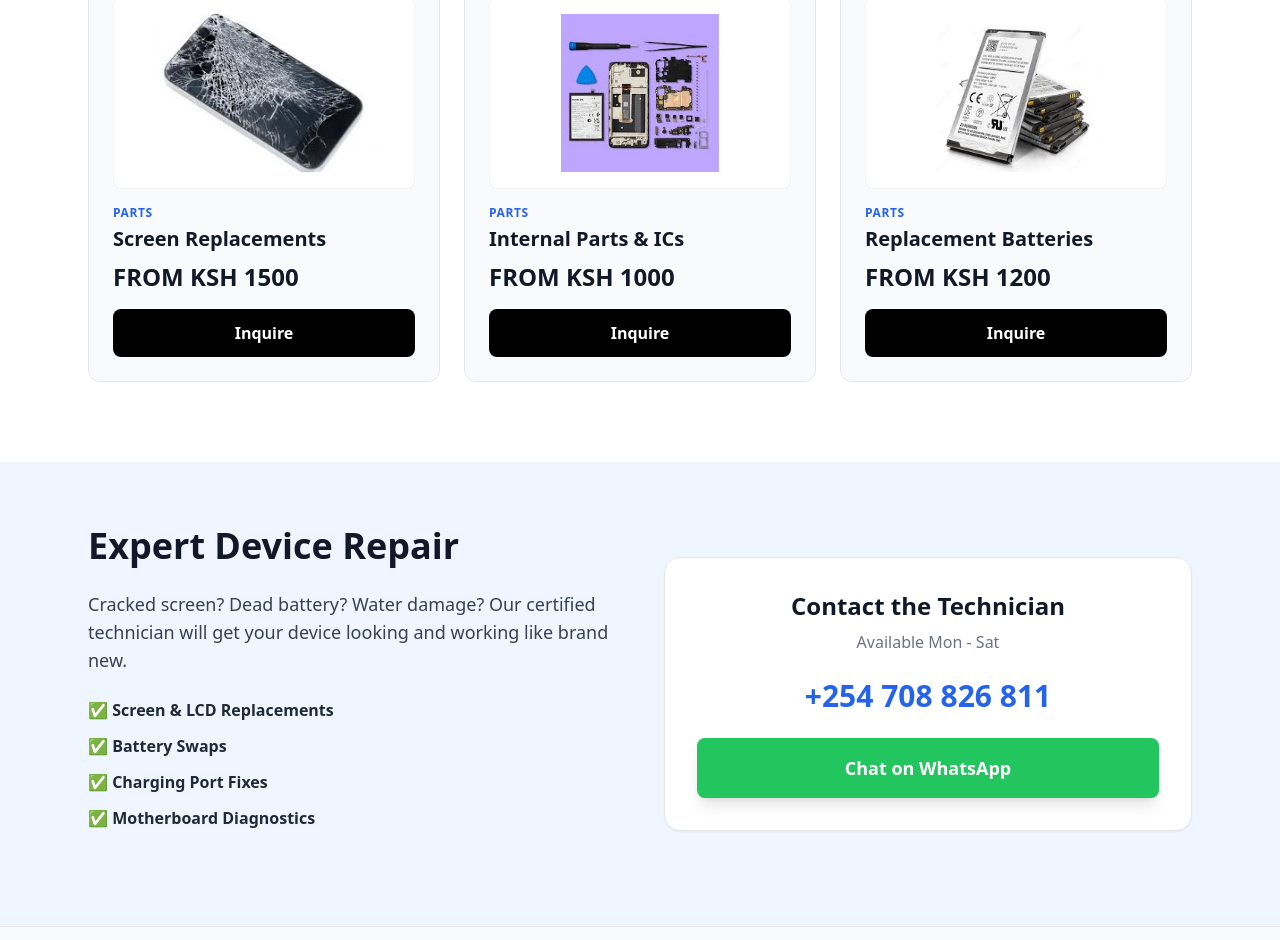
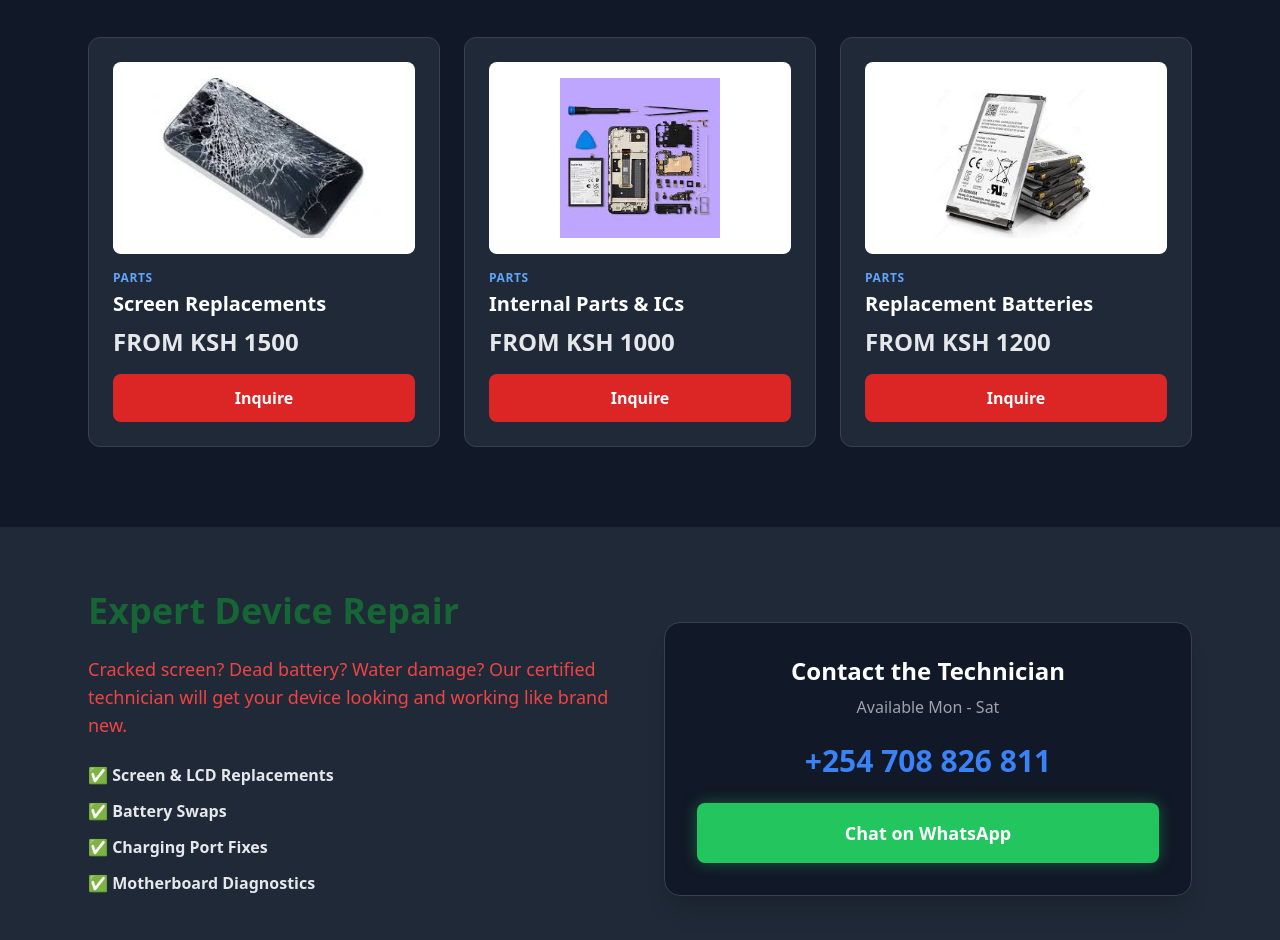
Before and after one commit to ODHIAMBO-we/ezraphones, a plain HTML site: page repairs.html in a window 1280 px wide. Shown: the part 261-1201 px from the top of the page. Drawn offline with nearby package versions, Linux system fonts and the light colour scheme.

Commit message:
Refactor repairs.html for dark theme and layout

```diff
--- a/repairs.html
+++ b/repairs.html
@@ -6,64 +6,73 @@
     <title>Repairs & Parts | EZRAPHONES & REPAIR</title>
     <script src="https://cdn.tailwindcss.com"></script>
 </head>
-    <nav class="bg-white shadow-sm sticky top-0 z-50">
-        <div class="max-w-6xl mx-auto px-6 py-4 flex justify-between items-center">
-            <h1 class="text-xl font-extrabold tracking-tight">EZRAPHONES<span class="text-blue-600">&REPAIR</span></h1>
-            <div class="space-x-6 font-semibold text-gray-600">
-                <a href="index.html" class="hover:text-blue-600 transition">Home</a>
-                <a href="index.html#shop" class="hover:text-blue-600 transition">Shop Phones</a>
-                <a href="repairs.html" class="hover:text-blue-600 transition text-blue-600">Repairs & Parts</a>
-            </div>
+<body class="bg-gray-900 text-white font-sans scroll-smooth">
+
+    <!-- DARK HEADER WITHOUT SCROLLING AD -->
+    <header class="bg-black/90 backdrop-blur-md shadow-lg sticky top-0 z-50 pt-6 pb-4 border-b border-gray-800">
+        <div class="w-full text-center mb-4">
+            <h1 class="text-3xl md:text-4xl font-extrabold tracking-tight text-white">
+               <span class="text-green-700">EZRA PHONES</span> <span class="text-red-500">& REPAIRS</span>
+            </h1>
         </div>
-    </nav>
+        <div class="flex justify-center space-x-8 font-bold text-lg text-gray-400">
+            <a href="index.html" class="hover:text-blue-500 transition">Home</a>
+            <a href="index.html#shop" class="hover:text-blue-500 transition">Shop Phones</a>
+            <a href="repairs.html" class="hover:text-blue-500 transition text-white">Repairs & Parts</a>
+        </div>
+    </header>
 
-    <section class="py-20 bg-white">
+    <!-- SPARE PARTS GRID SECTION -->
+    <section class="py-20 bg-gray-900">
         <div class="max-w-6xl mx-auto px-6">
-            <h2 class="text-3xl font-extrabold mb-10 border-b pb-4">Replacement Parts</h2>
+            <h2 class="text-3xl font-extrabold mb-10 border-b border-gray-700 pb-4 text-white">Replacement Parts</h2>
 
             <div class="grid grid-cols-2 md:grid-cols-3 gap-4 md:gap-6">
 
-                <div class="bg-gray-50 rounded-xl border border-gray-200 p-4 md:p-6 flex flex-col hover:shadow-lg transition">
-                    <div class="w-full h-40 md:h-48 bg-white border border-gray-100 rounded-lg mb-4 flex items-center justify-center p-4">
+                <!-- Screen Replacements -->
+                <div class="bg-gray-800 rounded-xl border border-gray-700 p-4 md:p-6 flex flex-col hover:shadow-[0_0_15px_rgba(59,130,246,0.5)] transition duration-300">
+                    <div class="w-full h-40 md:h-48 bg-white rounded-lg mb-4 flex items-center justify-center p-4">
                         <img src="download (2).jpg" alt="Screen Replacements" class="max-h-full max-w-full object-contain mix-blend-multiply">
                     </div>
-                    <span class="text-xs font-bold text-blue-600 uppercase tracking-wider mb-1">Parts</span>
-                    <h3 class="text-lg md:text-xl font-bold mb-2">Screen Replacements</h3>
-                    <p class="text-xl md:text-2xl font-extrabold text-gray-900 mt-auto mb-4">FROM KSH 1500</p>
-                    <button onclick="contactSeller('Screen Replacement')" class="w-full bg-black text-white py-2 md:py-3 rounded-lg font-semibold hover:bg-gray-800 transition">Inquire</button>
+                    <span class="text-xs font-bold text-blue-400 uppercase tracking-wider mb-1">Parts</span>
+                    <h3 class="text-lg md:text-xl font-bold text-white mb-2">Screen Replacements</h3>
+                    <p class="text-xl md:text-2xl font-extrabold text-gray-200 mt-auto mb-4">FROM KSH 1500</p>
+                    <button onclick="contactSeller('Screen Replacement')" class="w-full bg-red-600 text-white py-2 md:py-3 rounded-lg font-semibold hover:bg-blue-500 transition">Inquire</button>
                 </div>
 
-                <div class="bg-gray-50 rounded-xl border border-gray-200 p-4 md:p-6 flex flex-col hover:shadow-lg transition">
-                    <div class="w-full h-40 md:h-48 bg-white border border-gray-100 rounded-lg mb-4 flex items-center justify-center p-4">
+                <!-- Internal Parts -->
+                <div class="bg-gray-800 rounded-xl border border-gray-700 p-4 md:p-6 flex flex-col hover:shadow-[0_0_15px_rgba(59,130,246,0.5)] transition duration-300">
+                    <div class="w-full h-40 md:h-48 bg-white rounded-lg mb-4 flex items-center justify-center p-4">
                         <img src="download (4).jpg" alt="Internal Parts" class="max-h-full max-w-full object-contain mix-blend-multiply">
                     </div>
-                    <span class="text-xs font-bold text-blue-600 uppercase tracking-wider mb-1">Parts</span>
-                    <h3 class="text-lg md:text-xl font-bold mb-2">Internal Parts & ICs</h3>
-                    <p class="text-xl md:text-2xl font-extrabold text-gray-900 mt-auto mb-4">FROM KSH 1000</p>
-                    <button onclick="contactSeller('Internal Parts')" class="w-full bg-black text-white py-2 md:py-3 rounded-lg font-semibold hover:bg-gray-800 transition">Inquire</button>
+                    <span class="text-xs font-bold text-blue-400 uppercase tracking-wider mb-1">Parts</span>
+                    <h3 class="text-lg md:text-xl font-bold text-white mb-2">Internal Parts & ICs</h3>
+                    <p class="text-xl md:text-2xl font-extrabold text-gray-200 mt-auto mb-4">FROM KSH 1000</p>
+                    <button onclick="contactSeller('Internal Parts')" class="w-full bg-red-600 text-white py-2 md:py-3 rounded-lg font-semibold hover:bg-blue-500 transition">Inquire</button>
                 </div>
 
-                <div class="bg-gray-50 rounded-xl border border-gray-200 p-4 md:p-6 flex flex-col hover:shadow-lg transition">
-                    <div class="w-full h-40 md:h-48 bg-white border border-gray-100 rounded-lg mb-4 flex items-center justify-center p-4">
+                <!-- Batteries -->
+                <div class="bg-gray-800 rounded-xl border border-gray-700 p-4 md:p-6 flex flex-col hover:shadow-[0_0_15px_rgba(59,130,246,0.5)] transition duration-300">
+                    <div class="w-full h-40 md:h-48 bg-white rounded-lg mb-4 flex items-center justify-center p-4">
                         <img src="download (8).jpg" alt="Batteries" class="max-h-full max-w-full object-contain mix-blend-multiply">
                     </div>
-                    <span class="text-xs font-bold text-blue-600 uppercase tracking-wider mb-1">Parts</span>
-                    <h3 class="text-lg md:text-xl font-bold mb-2">Replacement Batteries</h3>
-                    <p class="text-xl md:text-2xl font-extrabold text-gray-900 mt-auto mb-4">FROM KSH 1200</p>
-                    <button onclick="contactSeller('Replacement Batteries')" class="w-full bg-black text-white py-2 md:py-3 rounded-lg font-semibold hover:bg-gray-800 transition">Inquire</button>
+                    <span class="text-xs font-bold text-blue-400 uppercase tracking-wider mb-1">Parts</span>
+                    <h3 class="text-lg md:text-xl font-bold text-white mb-2">Replacement Batteries</h3>
+                    <p class="text-xl md:text-2xl font-extrabold text-gray-200 mt-auto mb-4">FROM KSH 1200</p>
+                    <button onclick="contactSeller('Replacement Batteries')" class="w-full bg-red-600 text-white py-2 md:py-3 rounded-lg font-semibold hover:bg-blue-500 transition">Inquire</button>
                 </div>
 
             </div>
         </div>
     </section>
-    <body class="bg-gray-50 text-gray-900 font-sans scroll-smooth">
 
-    <section class="py-16 bg-blue-50 border-b border-gray-200">
+    <!-- REPAIRS HERO SECTION -->
+    <section class="py-16 bg-gray-800 border-b border-gray-700">
         <div class="max-w-6xl mx-auto px-6 grid md:grid-cols-2 gap-12 items-center">
             <div>
-                <h2 class="text-4xl font-extrabold mb-6">Expert Device Repair</h2>
-                <p class="text-lg text-gray-700 mb-6">Cracked screen? Dead battery? Water damage? Our certified technician will get your device looking and working like brand new.</p>
-                <ul class="space-y-3 mb-8 font-semibold text-gray-800">
+              <h2 class="text-4xl font-extrabold mb-6 text-green-800">Expert Device Repair</h2>
+                <p class="text-lg text-red-500 mb-6">Cracked screen? Dead battery? Water damage? Our certified technician will get your device looking and working like brand new.</p>
+                <ul class="space-y-3 mb-8 font-semibold text-gray-200">
                     <li class="flex items-center">✅ Screen & LCD Replacements</li>
                     <li class="flex items-center">✅ Battery Swaps</li>
                     <li class="flex items-center">✅ Charging Port Fixes</li>
@@ -71,19 +80,20 @@
                 </ul>
             </div>
 
-            <div class="bg-white p-8 rounded-2xl shadow-sm border border-gray-200 text-center">
-                <h3 class="text-2xl font-bold mb-2">Contact the Technician</h3>
-                <p class="text-gray-500 mb-6">Available Mon - Sat</p>
-                <div class="text-3xl font-extrabold text-blue-600 mb-6">+254 708 826 811</div>
-                <button onclick="bookRepair()" class="w-full bg-green-500 text-white py-4 rounded-lg font-bold text-lg hover:bg-green-600 transition shadow-lg flex items-center justify-center gap-2">
+            <div class="bg-gray-900 p-8 rounded-2xl shadow-xl border border-gray-700 text-center">
+                <h3 class="text-2xl font-bold mb-2 text-white">Contact the Technician</h3>
+                <p class="text-gray-400 mb-6">Available Mon - Sat</p>
+                <div class="text-3xl font-extrabold text-blue-500 mb-6">+254 708 826 811</div>
+                <button onclick="bookRepair()" class="w-full bg-green-500 text-white py-4 rounded-lg font-bold text-lg hover:bg-green-400 transition shadow-[0_0_15px_rgba(34,197,94,0.4)]">
                     Chat on WhatsApp
                 </button>
             </div>
         </div>
     </section>
+
+    <!-- WHATSAPP SCRIPT -->
     <script>
         const myPhoneNumber = "254708826811";
-
         function contactSeller(productName) {
             const message = "Hello EZRAPHONES & REPAIR, I am inquiring about the " + productName + " part. Is it available?";
             const encodedMessage = encodeURIComponent(message);
```
